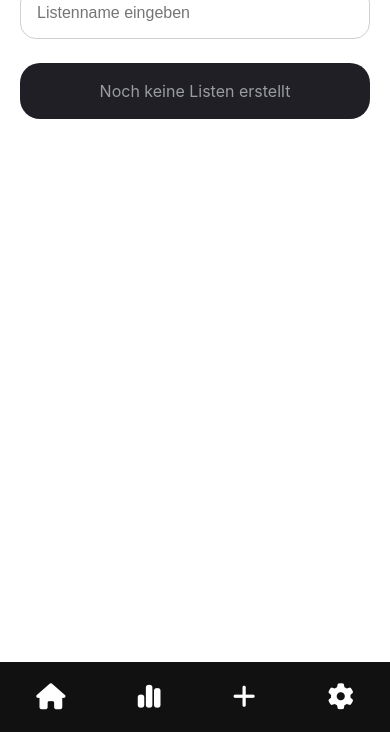
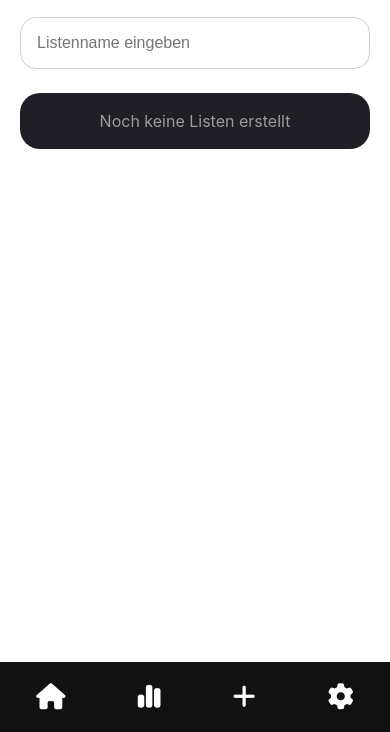
Before and after one commit to AlphexOne/Counter-App, a plain HTML site: page index.html in a window 390 px wide. Shown: the part 112-844 px from the top of the page. Drawn offline with Linux system fonts and the light colour scheme.

Commit message:
test neu

```diff
--- a/style.css
+++ b/style.css
@@ -291,7 +291,8 @@ input{
 
   .screen{
     border-radius:0;
-    padding-bottom: 50px;
+    padding-bottom: 70px;
+    padding-top: 30px;
   }
 
   .island{
@@ -302,8 +303,7 @@ input{
     display:none;
   }
 
-.content{
-
+  .content{
     padding-top:20px;
   }
 }
```
